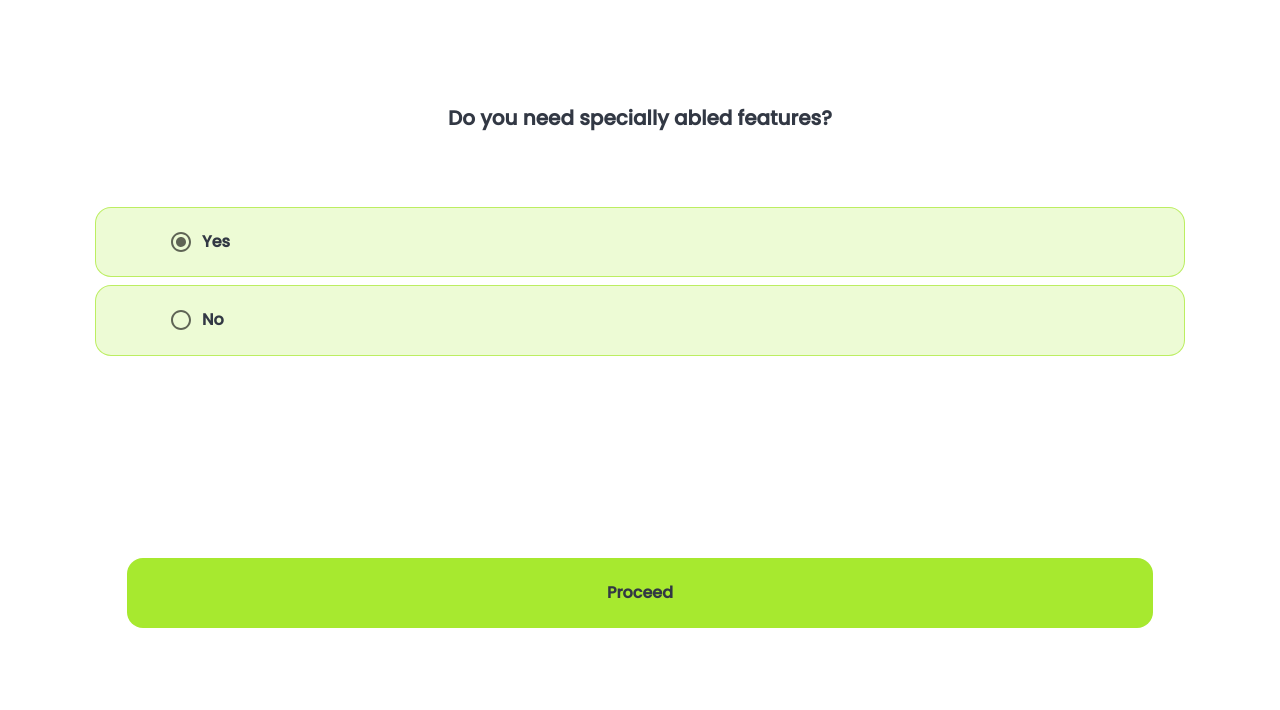
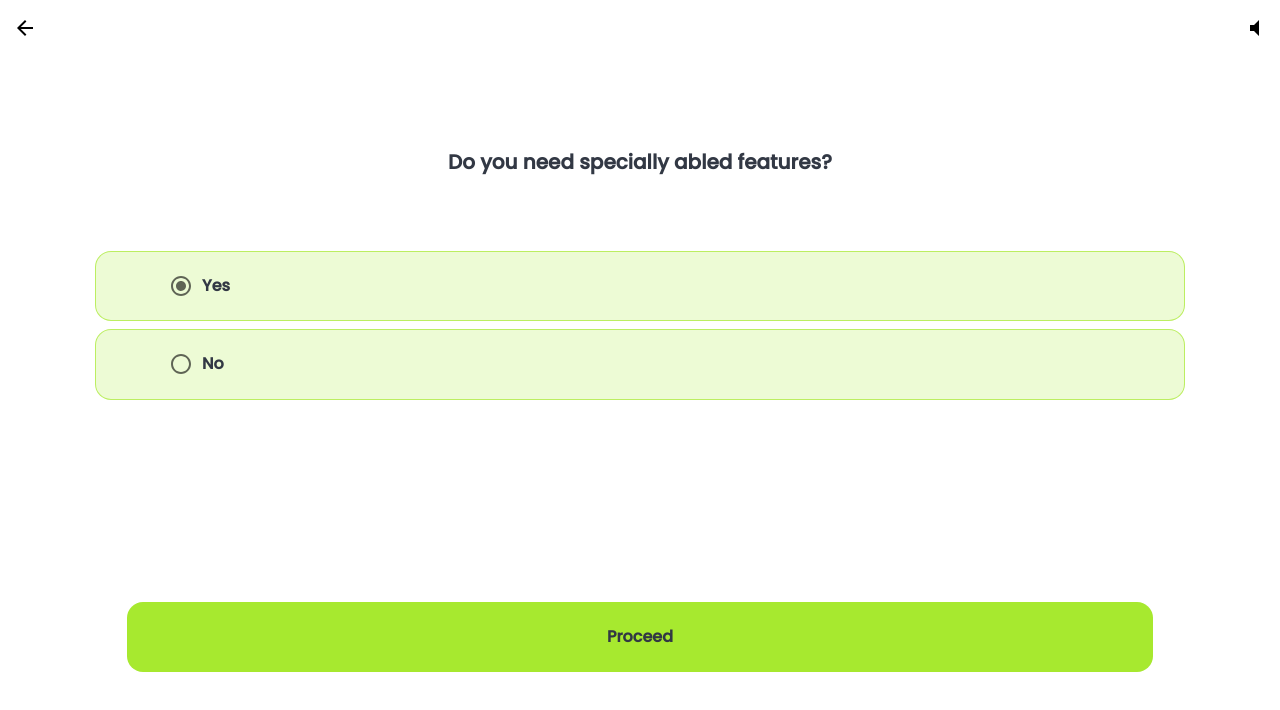
Before and after one commit to prateekrusta/InDrivePal, a React (Create React App) app in the folder Client/: page / in a window 1280 px wide. Shown: the top 710 px of the page. Built offline with nearby package versions, Linux system fonts and the light colour scheme.

Commit message:
icons added

```diff
--- a/Client/package.json
+++ b/Client/package.json
@@ -5,6 +5,7 @@
   "dependencies": {
     "@emotion/react": "^11.11.1",
     "@emotion/styled": "^11.11.0",
+    "@mui/icons-material": "^5.11.16",
     "@mui/material": "^5.13.6",
     "@testing-library/jest-dom": "^5.16.5",
     "@testing-library/react": "^13.4.0",
--- a/Client/src/assets/onboarding.css
+++ b/Client/src/assets/onboarding.css
@@ -7,7 +7,25 @@ p {
   font-weight: 700;
   line-height: 36.54px;
 }
+
 .onboarding {
   display: flex;
   flex-direction: column;
 }
+
+.icons{
+  display: flex;
+  flex-direction: row;
+  margin-top: 2vh;
+  justify-content: space-between;
+}
+
+.arrow-back {
+  margin-left: 1vw;
+  align-self: flex-start;
+}
+
+.volume-icon {
+  margin-right: 1vw;
+  align-self: flex-end;
+}
--- a/Client/src/components/onboarding/onboarding1.js
+++ b/Client/src/components/onboarding/onboarding1.js
@@ -1,10 +1,26 @@
 import "../../assets/onboarding.css";
 import React, { useState } from "react";
 import ButtonSubmit from "./button-submit";
+import ArrowBackIcon from '@mui/icons-material/ArrowBack';
+import VolumeMuteIcon from '@mui/icons-material/VolumeMute';
+import VolumeOffIcon from '@mui/icons-material/VolumeOff';
 import Radio from '@mui/material/Radio';
+
 const Onboarding1 = (props) => {
 
   const [selectedValue, setSelectedValue] = useState('a');
+  const [showSoundOn, setShowSoundOn] = useState(true);
+  const [showSoundOff, setShowSoundOff] = useState(false);
+
+  const handleSoundOn = () => {
+    setShowSoundOn(false);
+    setShowSoundOff(true);
+  };
+
+  const handleSoundOff = () => {
+    setShowSoundOn(true);
+    setShowSoundOff(false);
+  };
 
   const handleChange = (event) => {
     setSelectedValue(event.target.value);
@@ -20,6 +36,22 @@ const Onboarding1 = (props) => {
 
   return (
     <div className="onboarding">
+      <div className="icons">
+        <div className="arrow-back">
+          <ArrowBackIcon />
+        </div>
+        <div>
+        {showSoundOn && (
+          <div onClick={handleSoundOn} className="volume-icon">
+            <VolumeMuteIcon />
+          </div>
+        )}
+        {showSoundOff && (
+          <div onClick={handleSoundOff} className="volume-icon">
+            <VolumeOffIcon />
+          </div>
+        )}</div>
+        </div>
       <center>
         <p style={{fontSize:20, marginTop:100}}>Do you need specially abled features?</p>
       </center>
```
Also changed, not shown: Client/src/components/onboarding/onboarding2.js (+44 -12 lines), 1 other file (tests, documents, lock files or other folders).
